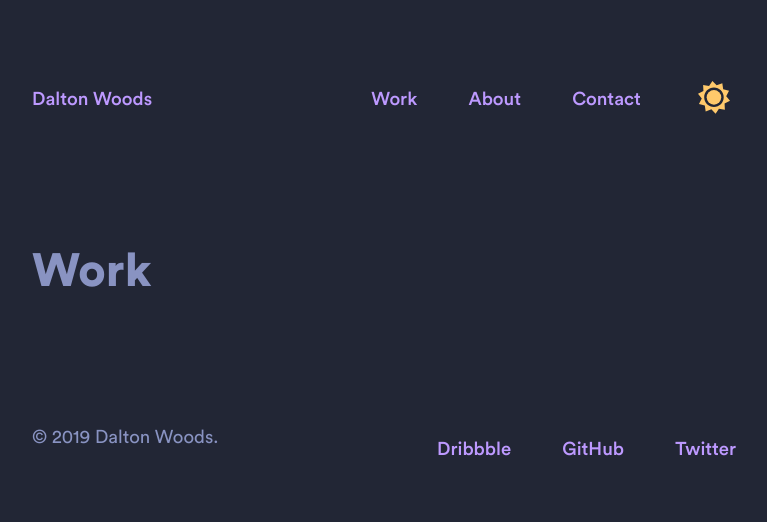
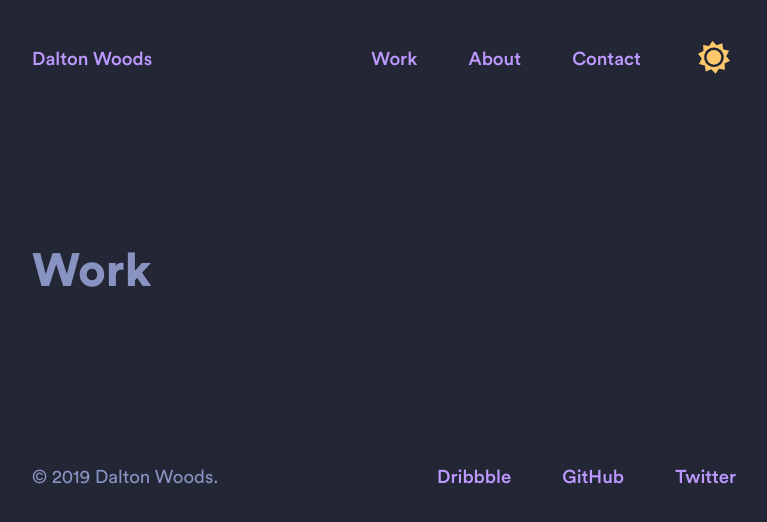
Before and after one commit to dcwds/portfolio, a Gatsby site: page /work in a window 1280 px wide. Shown: the whole page, without its empty margins (256-1023 px from the left). Built offline with nearby package versions, Linux system fonts and the light colour scheme; Gatsby itself is replaced by a stand-in of ours.

Commit message:
Layout tweaks to header and footer.

```diff
--- a/src/components/footer.tsx
+++ b/src/components/footer.tsx
@@ -8,7 +8,7 @@ const StyledFooter = styled.footer`
   ${containerStyles}
 
   --display: block;
-  --margin-bottom: 5vh;
+  --margin-bottom: 3rem;
 
   align-items: center;
   display: var(--display);
@@ -26,7 +26,7 @@ const StyledFooter = styled.footer`
 
   ${media.sm} {
     --display: flex;
-    --margin-bottom: 10vh;
+    --margin-bottom: 5vh;
   }
 `
 
@@ -35,6 +35,10 @@ const StyledNavItems = styled.ul`
   margin: 0;
   list-style-type: none;
   padding: 0;
+`
+
+const Copyright = styled.p`
+  margin: 0;
 `
 
 const ElsewhereItems: Array<{
@@ -57,7 +61,7 @@ const Footer = () => {
 
   return (
     <StyledFooter>
-      <p>&copy; {new Date().getFullYear()} Dalton Woods.</p>
+      <Copyright>&copy; {new Date().getFullYear()} Dalton Woods.</Copyright>
       <StyledNavItems>{elsewhereItems}</StyledNavItems>
     </StyledFooter>
   )
--- a/src/components/header.tsx
+++ b/src/components/header.tsx
@@ -24,7 +24,7 @@ const StyledHeader = styled.header`
   }
 
   ${media.sm} {
-    --margin-top: 10vh;
+    --margin-top: 5vh;
   }
 `
 
--- a/src/layout/index.tsx
+++ b/src/layout/index.tsx
@@ -17,7 +17,7 @@ const StyledContent = styled.main`
   margin: var(--margin);
 
   ${media.sm} {
-    --margin: 15vh auto;
+    --margin: 20vh auto;
   }
 `
 
```
